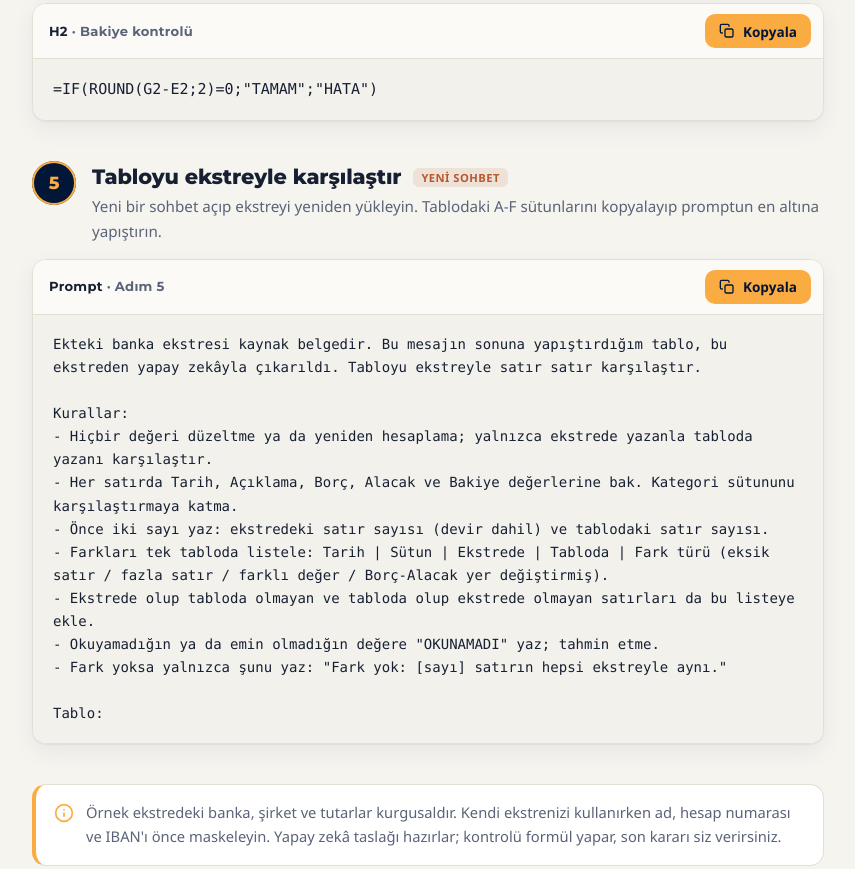
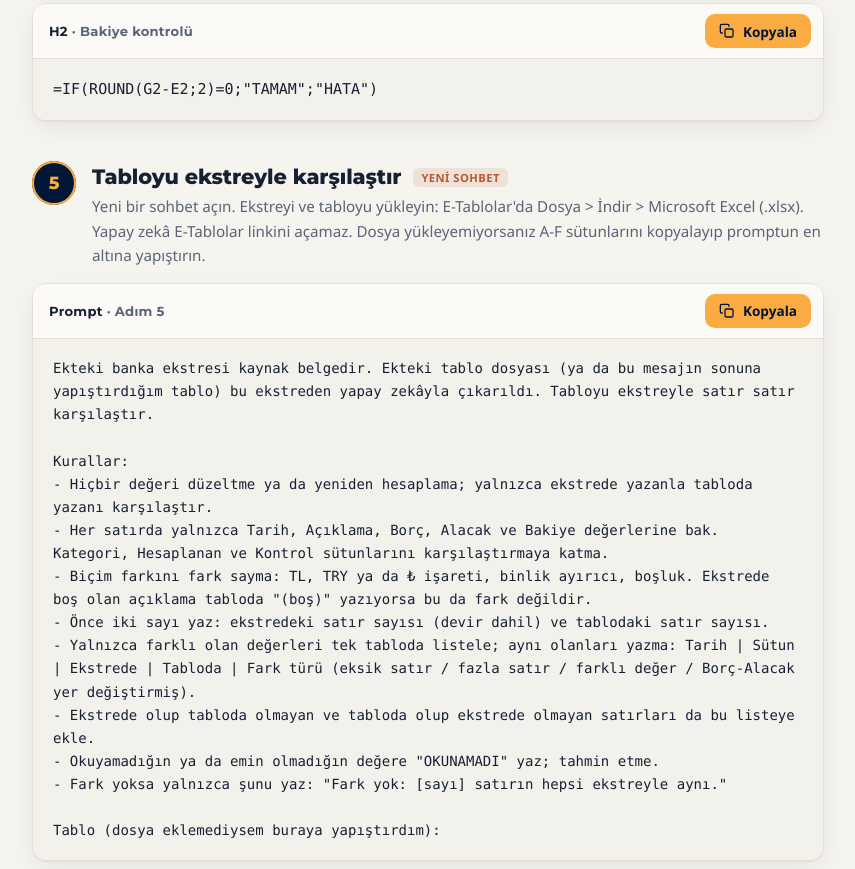
Before and after one commit to tilsimperisi/tilsimperisi.github.io, a plain HTML site: page v01/index.html in a window 1280 px wide. Shown: the part 2418-3287 px from the top of the page, without its empty margins (356-1211 px from the left). Drawn offline with Linux system fonts and the light colour scheme.

Commit message:
V01 Adım 5 v0.6: tablo dosya olarak, yalnızca farklar

```diff
--- a/v01/index.html
+++ b/v01/index.html
@@ -198,7 +198,7 @@ Kurallar:
         <span class="adim-no" aria-hidden="true">5</span>
         <div>
           <h2 id="b5">Tabloyu ekstreyle karşılaştır <span class="etiket">Yeni sohbet</span></h2>
-          <p>Yeni bir sohbet açıp ekstreyi yeniden yükleyin. Tablodaki A-F sütunlarını kopyalayıp promptun en altına yapıştırın.</p>
+          <p>Yeni bir sohbet açın. Ekstreyi ve tabloyu yükleyin: E-Tablolar'da Dosya > İndir > Microsoft Excel (.xlsx). Yapay zekâ E-Tablolar linkini açamaz. Dosya yükleyemiyorsanız A-F sütunlarını kopyalayıp promptun en altına yapıştırın.</p>
         </div>
       </div>
       <div class="kart">
@@ -206,18 +206,19 @@ Kurallar:
           <span class="kart-ad"><strong>Prompt</strong> · Adım 5</span>
           <button class="kopyala" type="button" data-hedef="p5"><svg class="ikon-kopya" aria-hidden="true"><use href="#i-kopya"/></svg><svg class="ikon-tamam" aria-hidden="true"><use href="#i-tamam"/></svg><span class="yazi" aria-live="polite">Kopyala</span></button>
         </div>
-<pre id="p5" data-son-satir>Ekteki banka ekstresi kaynak belgedir. Bu mesajın sonuna yapıştırdığım tablo, bu ekstreden yapay zekâyla çıkarıldı. Tabloyu ekstreyle satır satır karşılaştır.
+<pre id="p5" data-son-satir>Ekteki banka ekstresi kaynak belgedir. Ekteki tablo dosyası (ya da bu mesajın sonuna yapıştırdığım tablo) bu ekstreden yapay zekâyla çıkarıldı. Tabloyu ekstreyle satır satır karşılaştır.
 
 Kurallar:
 - Hiçbir değeri düzeltme ya da yeniden hesaplama; yalnızca ekstrede yazanla tabloda yazanı karşılaştır.
-- Her satırda Tarih, Açıklama, Borç, Alacak ve Bakiye değerlerine bak. Kategori sütununu karşılaştırmaya katma.
+- Her satırda yalnızca Tarih, Açıklama, Borç, Alacak ve Bakiye değerlerine bak. Kategori, Hesaplanan ve Kontrol sütunlarını karşılaştırmaya katma.
+- Biçim farkını fark sayma: TL, TRY ya da ₺ işareti, binlik ayırıcı, boşluk. Ekstrede boş olan açıklama tabloda "(boş)" yazıyorsa bu da fark değildir.
 - Önce iki sayı yaz: ekstredeki satır sayısı (devir dahil) ve tablodaki satır sayısı.
-- Farkları tek tabloda listele: Tarih | Sütun | Ekstrede | Tabloda | Fark türü (eksik satır / fazla satır / farklı değer / Borç-Alacak yer değiştirmiş).
+- Yalnızca farklı olan değerleri tek tabloda listele; aynı olanları yazma: Tarih | Sütun | Ekstrede | Tabloda | Fark türü (eksik satır / fazla satır / farklı değer / Borç-Alacak yer değiştirmiş).
 - Ekstrede olup tabloda olmayan ve tabloda olup ekstrede olmayan satırları da bu listeye ekle.
 - Okuyamadığın ya da emin olmadığın değere "OKUNAMADI" yaz; tahmin etme.
 - Fark yoksa yalnızca şunu yaz: "Fark yok: [sayı] satırın hepsi ekstreyle aynı."
 
-Tablo:</pre>
+Tablo (dosya eklemediysem buraya yapıştırdım):</pre>
       </div>
     </section>
 
```
